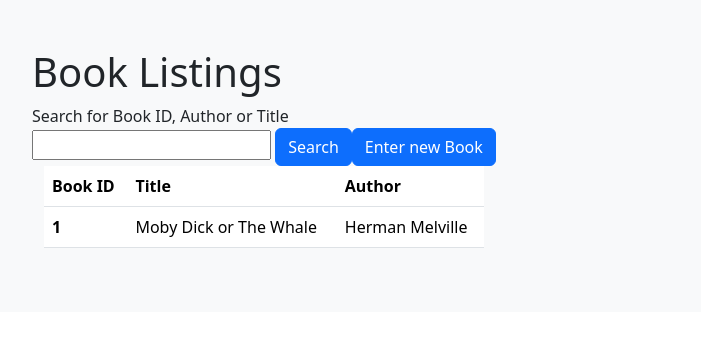
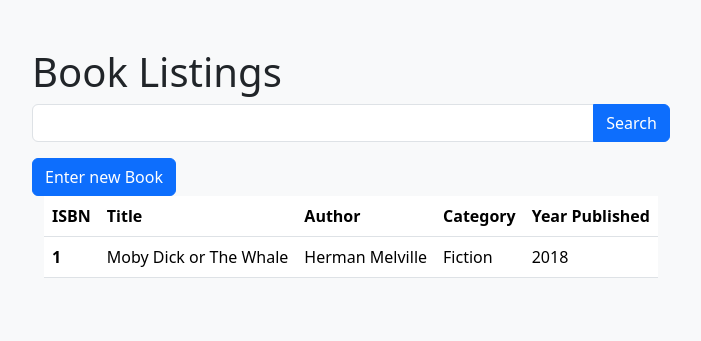
Before and after one commit to bananalden/library_system, a PHP site: page /booklisting.php in a window 1280 px wide. Shown: the part 72-413 px from the top of the page, without its empty margins (50-751 px from the left). Run offline with PHP 8.4, Linux system fonts and the light colour scheme.

Commit message:
updated table structure for book list

```diff
--- a/booklisting.php
+++ b/booklisting.php
@@ -37,10 +37,12 @@
                     <!-- ========== Search Form Start ========== -->
                     <h1>Book Listings</h1>
                     <form action="">
-                        <label for="">Search for Book ID, Author or Title</label><br>
-                        <input type="text" name="" id="">
-                        <button type="button" class="btn btn-primary">Search</button>
-                        <button type="button" class="btn btn-primary float-end" data-bs-toggle="modal" data-bs-target="#insertmodal">Enter new Book</button>
+                        <div class="input-group mb-3">
+                            <input type="text" class="form-control" name="search" id="">
+                            <button type="submit" class="btn btn-primary">Search</button>
+
+                        </div>
+                        <button type="button" class="btn btn-primary float-left" data-bs-toggle="modal" data-bs-target="#insertmodal">Enter new Book</button>
                     </form>
 
                     <!-- ========== Search Form End ========== -->
@@ -49,16 +51,41 @@
                         <div class="modal-dialog">
                             <div class="modal-content">
                                 <div class="modal-header">
-        <h5 class="modal-title" id="staticBackdropLabel">Modal title</h5>
+                                    <h5 class="modal-title" id="staticBackdropLabel">Enter new book details</h5>
                                     <button type="button" class="btn-close" data-bs-dismiss="modal" aria-label="Close"></button>
                                 </div>
                                 <div class="modal-body">
-        ...
+                                    <form action="" method="post">
+                                        <div class="form-group mb-3">
+                                            <label>ISBN</label>
+                                            <input type="text" class="form-control" placeholder="Enter ISBN">
+                                        </div>
+                                        <div class="form-group mb-3">
+                                            <label>Title</label>
+                                            <input type="text" class="form-control" placeholder="Enter Title">
+                                        </div>
+                                        <div class="form-group mb-3">
+                                            <label>Author</label>
+                                            <input type="text" class="form-control" placeholder="Enter Author Name">
+                                        </div>
+                                        <div class="form-group mb-3">
+                                            <label>Category</label>
+                                            <select class="form-select">
+                                                <option value="1">Fiction</option>
+                                                <option value="2">Non-Fiction</option>
+                                            </select>
+                                        </div>
+                                        <div class="form-group mb-3">
+                                            <label>Year Published</label>
+                                            <input type="text" class="form-control" placeholder="Enter Year of Publication">
+                                        </div>
+
                                 </div>
                                 <div class="modal-footer">
                                     <button type="button" class="btn btn-secondary" data-bs-dismiss="modal">Close</button>
-        <button type="button" class="btn btn-primary">Understood</button>
+                                    <button type="button" class="btn btn-primary">Submit</button>
                                 </div>
+                                </form>
                             </div>
                         </div>
                     </div>
@@ -66,13 +93,16 @@
 
 
                     <!-- ========== Table Section Start ========== -->
+                    <div class="col-md-12">
                         <div class="container">
                             <table class="table">
                                 <thead class="thead-dark">
                                     <tr>
-                                    <th scope="col">Book ID</th>
+                                        <th scope="col">ISBN</th>
                                         <th scope="col">Title</th>
                                         <th scope="col">Author</th>
+                                        <th scope="col">Category</th>
+                                        <th scope="col">Year Published</th>
                                     </tr>
                                 </thead>
                                 <tbody>
@@ -80,13 +110,18 @@
                                         <th scope="row">1</th>
                                         <td>Moby Dick or The Whale</td>
                                         <td>Herman Melville</td>
+                                        <td>Fiction</td>
+                                        <td>2018</td>
                                     </tr>
 
                                 </tbody>
                             </table>
                         </div>
+                    </div>
                     <!-- ========== Table Section End ========== -->
+
                 </div>
+
             </div>
         </div>
     </section>
```
Also changed, not shown: library.sql (+5 -5 lines). Lines whose indentation alone changed are shown as unchanged.
